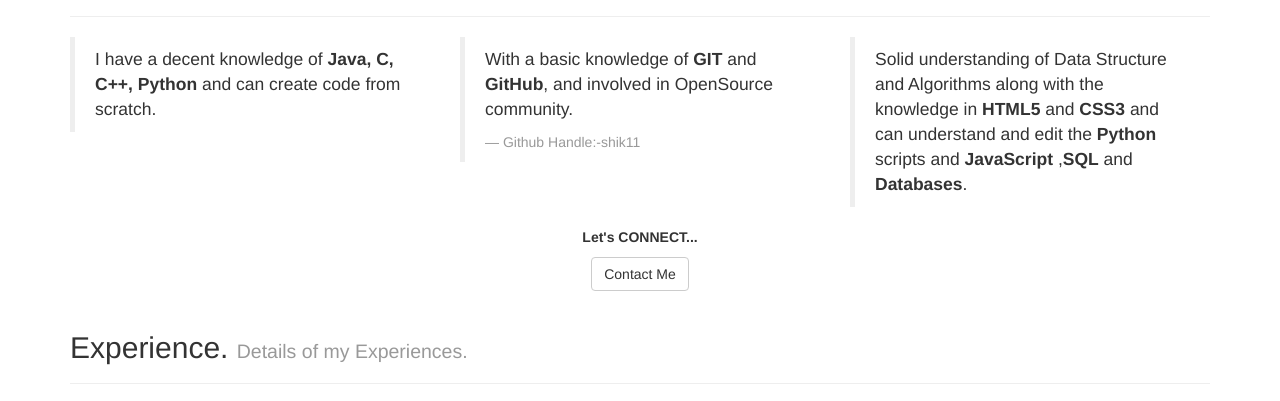
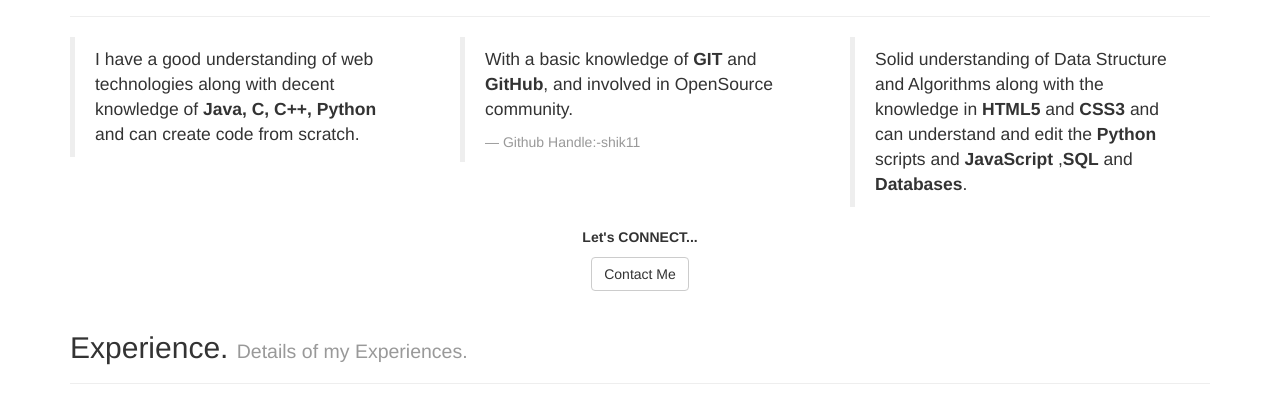
Before and after one commit to shik11/shik11.github.io, a plain HTML site: page main_page.html in a window 1280 px wide. Shown: the part 396-797 px from the top of the page. Drawn offline with nearby package versions, Linux system fonts and the light colour scheme.

Commit message:
Updated the About Section

```diff
--- a/main_page.html
+++ b/main_page.html
@@ -80,7 +80,7 @@
 			<div class="row">
 				<div class="col-md-4">
 					<blockquote>
-						<p>I have a decent knowledge of <b>Java, C, C++, Python </b> and can create code from scratch.</p>
+						<p>I have a good understanding of web technologies along with decent knowledge of <b>Java, C, C++, Python </b> and can create code from scratch.</p>
 
 					</blockquote>
 				</div>
```
